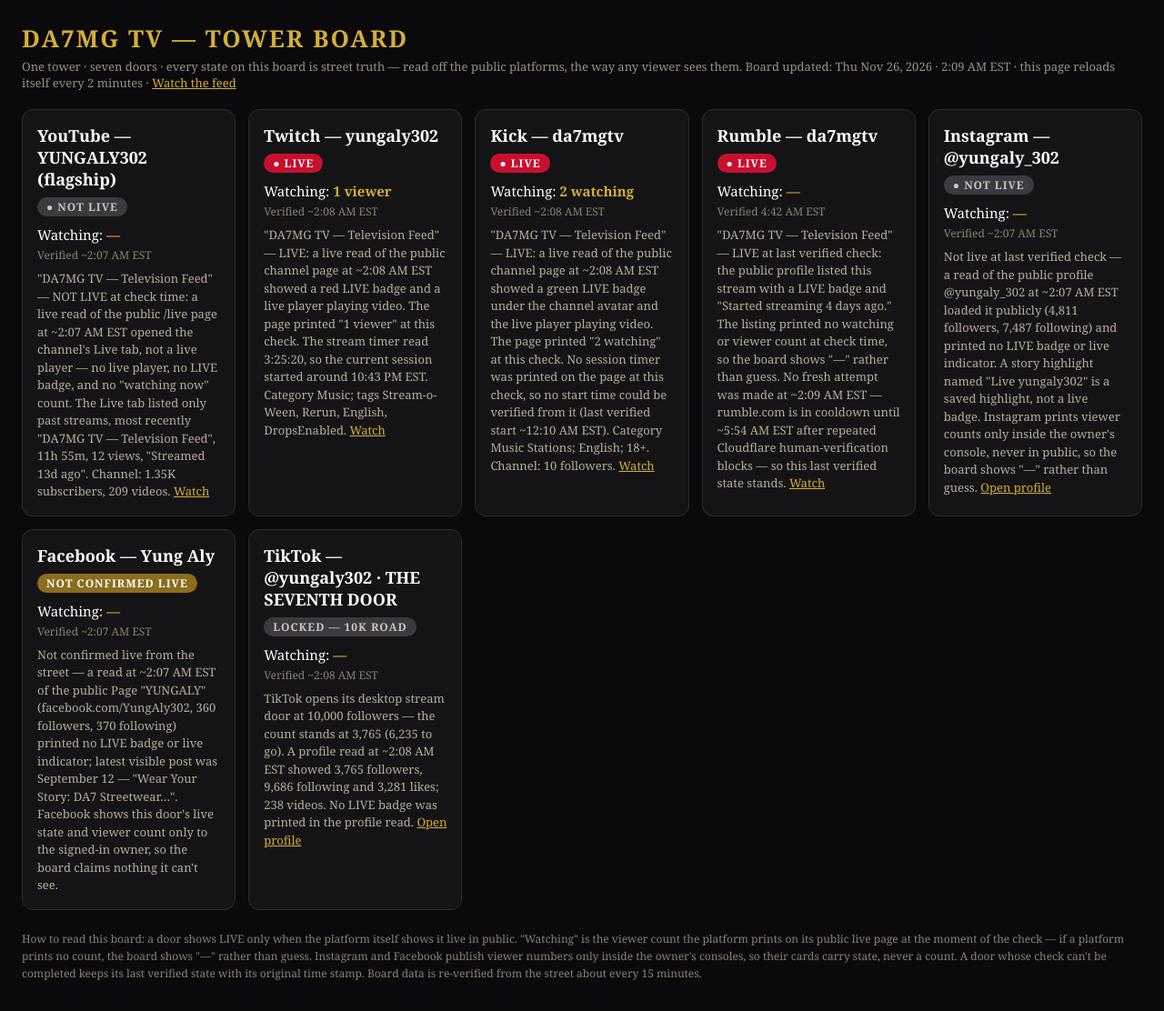
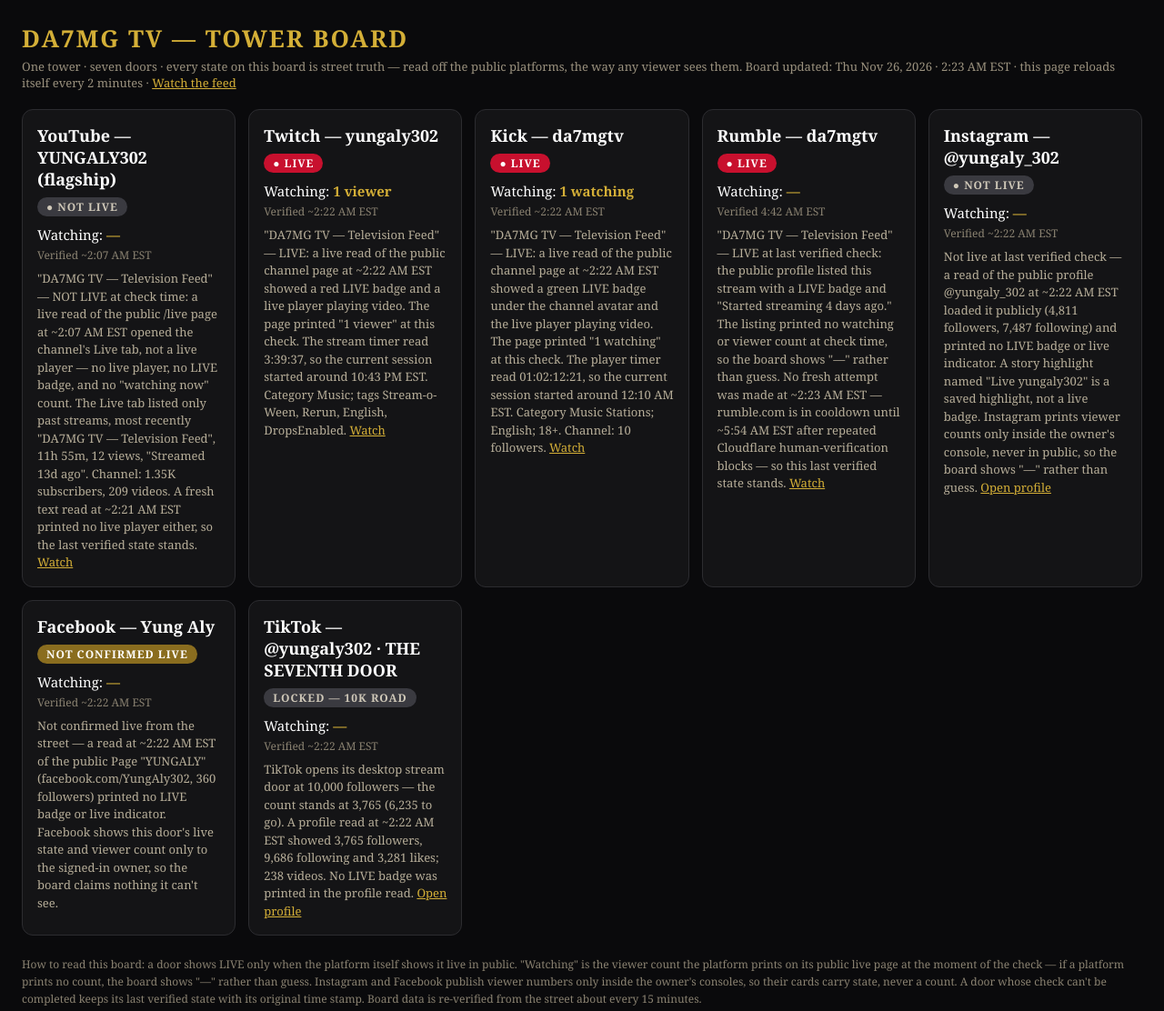
Before and after one commit to da7mgdistributions-creator/da7mg-tv-live, a plain HTML site: page board.html in a window 1280 px wide. Shown: the whole page at 91% size. Drawn offline with Linux system fonts and the light colour scheme.

Commit message:
Tower Board refresh 2026-11-26 02:23 EST

```diff
--- a/board.html
+++ b/board.html
@@ -21,29 +21,29 @@
   .foot{margin-top:22px;color:#8a8271;font-size:12px;line-height:1.6}
 </style></head><body>
 <h1>DA7MG TV — TOWER BOARD</h1>
-<div class="sub">One tower · seven doors · every state on this board is street truth — read off the public platforms, the way any viewer sees them. Board updated: Thu Nov 26, 2026 · 2:09 AM EST · this page reloads itself every 2 minutes · <a href="index.html">Watch the feed</a></div>
+<div class="sub">One tower · seven doors · every state on this board is street truth — read off the public platforms, the way any viewer sees them. Board updated: Thu Nov 26, 2026 · 2:23 AM EST · this page reloads itself every 2 minutes · <a href="index.html">Watch the feed</a></div>
 <div class="grid">
   <div class="card"><h2>YouTube — YUNGALY302 (flagship)</h2><span class="badge locked">● NOT LIVE</span>
     <div class="watch">Watching: <b>—</b></div><div class="stamp">Verified ~2:07 AM EST</div>
-    <div class="meta">"DA7MG TV — Television Feed" — NOT LIVE at check time: a live read of the public /live page at ~2:07 AM EST opened the channel's Live tab, not a live player — no live player, no LIVE badge, and no "watching now" count. The Live tab listed only past streams, most recently "DA7MG TV — Television Feed", 11h 55m, 12 views, "Streamed 13d ago". Channel: 1.35K subscribers, 209 videos. <a href="https://www.youtube.com/@yungaly302/live">Watch</a></div></div>
+    <div class="meta">"DA7MG TV — Television Feed" — NOT LIVE at check time: a live read of the public /live page at ~2:07 AM EST opened the channel's Live tab, not a live player — no live player, no LIVE badge, and no "watching now" count. The Live tab listed only past streams, most recently "DA7MG TV — Television Feed", 11h 55m, 12 views, "Streamed 13d ago". Channel: 1.35K subscribers, 209 videos. A fresh text read at ~2:21 AM EST printed no live player either, so the last verified state stands. <a href="https://www.youtube.com/@yungaly302/live">Watch</a></div></div>
   <div class="card"><h2>Twitch — yungaly302</h2><span class="badge live">● LIVE</span>
-    <div class="watch">Watching: <b>1 viewer</b></div><div class="stamp">Verified ~2:08 AM EST</div>
-    <div class="meta">"DA7MG TV — Television Feed" — LIVE: a live read of the public channel page at ~2:08 AM EST showed a red LIVE badge and a live player playing video. The page printed "1 viewer" at this check. The stream timer read 3:25:20, so the current session started around 10:43 PM EST. Category Music; tags Stream-o-Ween, Rerun, English, DropsEnabled. <a href="https://www.twitch.tv/yungaly302">Watch</a></div></div>
+    <div class="watch">Watching: <b>1 viewer</b></div><div class="stamp">Verified ~2:22 AM EST</div>
+    <div class="meta">"DA7MG TV — Television Feed" — LIVE: a live read of the public channel page at ~2:22 AM EST showed a red LIVE badge and a live player playing video. The page printed "1 viewer" at this check. The stream timer read 3:39:37, so the current session started around 10:43 PM EST. Category Music; tags Stream-o-Ween, Rerun, English, DropsEnabled. <a href="https://www.twitch.tv/yungaly302">Watch</a></div></div>
   <div class="card"><h2>Kick — da7mgtv</h2><span class="badge live">● LIVE</span>
-    <div class="watch">Watching: <b>2 watching</b></div><div class="stamp">Verified ~2:08 AM EST</div>
-    <div class="meta">"DA7MG TV — Television Feed" — LIVE: a live read of the public channel page at ~2:08 AM EST showed a green LIVE badge under the channel avatar and the live player playing video. The page printed "2 watching" at this check. No session timer was printed on the page at this check, so no start time could be verified from it (last verified start ~12:10 AM EST). Category Music Stations; English; 18+. Channel: 10 followers. <a href="https://kick.com/da7mgtv">Watch</a></div></div>
+    <div class="watch">Watching: <b>1 watching</b></div><div class="stamp">Verified ~2:22 AM EST</div>
+    <div class="meta">"DA7MG TV — Television Feed" — LIVE: a live read of the public channel page at ~2:22 AM EST showed a green LIVE badge under the channel avatar and the live player playing video. The page printed "1 watching" at this check. The player timer read 01:02:12:21, so the current session started around 12:10 AM EST. Category Music Stations; English; 18+. Channel: 10 followers. <a href="https://kick.com/da7mgtv">Watch</a></div></div>
   <div class="card"><h2>Rumble — da7mgtv</h2><span class="badge live">● LIVE</span>
     <div class="watch">Watching: <b>—</b></div><div class="stamp">Verified 4:42 AM EST</div>
-    <div class="meta">"DA7MG TV — Television Feed" — LIVE at last verified check: the public profile listed this stream with a LIVE badge and "Started streaming 4 days ago." The listing printed no watching or viewer count at check time, so the board shows "—" rather than guess. No fresh attempt was made at ~2:09 AM EST — rumble.com is in cooldown until ~5:54 AM EST after repeated Cloudflare human-verification blocks — so this last verified state stands. <a href="https://rumble.com/user/da7mgtv">Watch</a></div></div>
+    <div class="meta">"DA7MG TV — Television Feed" — LIVE at last verified check: the public profile listed this stream with a LIVE badge and "Started streaming 4 days ago." The listing printed no watching or viewer count at check time, so the board shows "—" rather than guess. No fresh attempt was made at ~2:23 AM EST — rumble.com is in cooldown until ~5:54 AM EST after repeated Cloudflare human-verification blocks — so this last verified state stands. <a href="https://rumble.com/user/da7mgtv">Watch</a></div></div>
   <div class="card"><h2>Instagram — @yungaly_302</h2><span class="badge locked">● NOT LIVE</span>
-    <div class="watch">Watching: <b>—</b></div><div class="stamp">Verified ~2:07 AM EST</div>
-    <div class="meta">Not live at last verified check — a read of the public profile @yungaly_302 at ~2:07 AM EST loaded it publicly (4,811 followers, 7,487 following) and printed no LIVE badge or live indicator. A story highlight named "Live yungaly302" is a saved highlight, not a live badge. Instagram prints viewer counts only inside the owner's console, never in public, so the board shows "—" rather than guess. <a href="https://www.instagram.com/yungaly_302">Open profile</a></div></div>
+    <div class="watch">Watching: <b>—</b></div><div class="stamp">Verified ~2:22 AM EST</div>
+    <div class="meta">Not live at last verified check — a read of the public profile @yungaly_302 at ~2:22 AM EST loaded it publicly (4,811 followers, 7,487 following) and printed no LIVE badge or live indicator. A story highlight named "Live yungaly302" is a saved highlight, not a live badge. Instagram prints viewer counts only inside the owner's console, never in public, so the board shows "—" rather than guess. <a href="https://www.instagram.com/yungaly_302">Open profile</a></div></div>
   <div class="card"><h2>Facebook — Yung Aly</h2><span class="badge push">NOT CONFIRMED LIVE</span>
-    <div class="watch">Watching: <b>—</b></div><div class="stamp">Verified ~2:07 AM EST</div>
-    <div class="meta">Not confirmed live from the street — a read at ~2:07 AM EST of the public Page "YUNGALY" (facebook.com/YungAly302, 360 followers, 370 following) printed no LIVE badge or live indicator; latest visible post was September 12 — "Wear Your Story: DA7 Streetwear…". Facebook shows this door's live state and viewer count only to the signed-in owner, so the board claims nothing it can't see.</div></div>
+    <div class="watch">Watching: <b>—</b></div><div class="stamp">Verified ~2:22 AM EST</div>
+    <div class="meta">Not confirmed live from the street — a read at ~2:22 AM EST of the public Page "YUNGALY" (facebook.com/YungAly302, 360 followers) printed no LIVE badge or live indicator. Facebook shows this door's live state and viewer count only to the signed-in owner, so the board claims nothing it can't see.</div></div>
   <div class="card"><h2>TikTok — @yungaly302 · THE SEVENTH DOOR</h2><span class="badge locked">LOCKED — 10K ROAD</span>
-    <div class="watch">Watching: <b>—</b></div><div class="stamp">Verified ~2:08 AM EST</div>
-    <div class="meta">TikTok opens its desktop stream door at 10,000 followers — the count stands at 3,765 (6,235 to go). A profile read at ~2:08 AM EST showed 3,765 followers, 9,686 following and 3,281 likes; 238 videos. No LIVE badge was printed in the profile read. <a href="https://www.tiktok.com/@yungaly302">Open profile</a></div></div>
+    <div class="watch">Watching: <b>—</b></div><div class="stamp">Verified ~2:22 AM EST</div>
+    <div class="meta">TikTok opens its desktop stream door at 10,000 followers — the count stands at 3,765 (6,235 to go). A profile read at ~2:22 AM EST showed 3,765 followers, 9,686 following and 3,281 likes; 238 videos. No LIVE badge was printed in the profile read. <a href="https://www.tiktok.com/@yungaly302">Open profile</a></div></div>
 </div>
 <div class="foot">How to read this board: a door shows LIVE only when the platform itself shows it live in public. "Watching" is the viewer count the platform prints on its public live page at the moment of the check — if a platform prints no count, the board shows "—" rather than guess. Instagram and Facebook publish viewer numbers only inside the owner's consoles, so their cards carry state, never a count. A door whose check can't be completed keeps its last verified state with its original time stamp. Board data is re-verified from the street about every 15 minutes.</div>
 </body></html>
```
